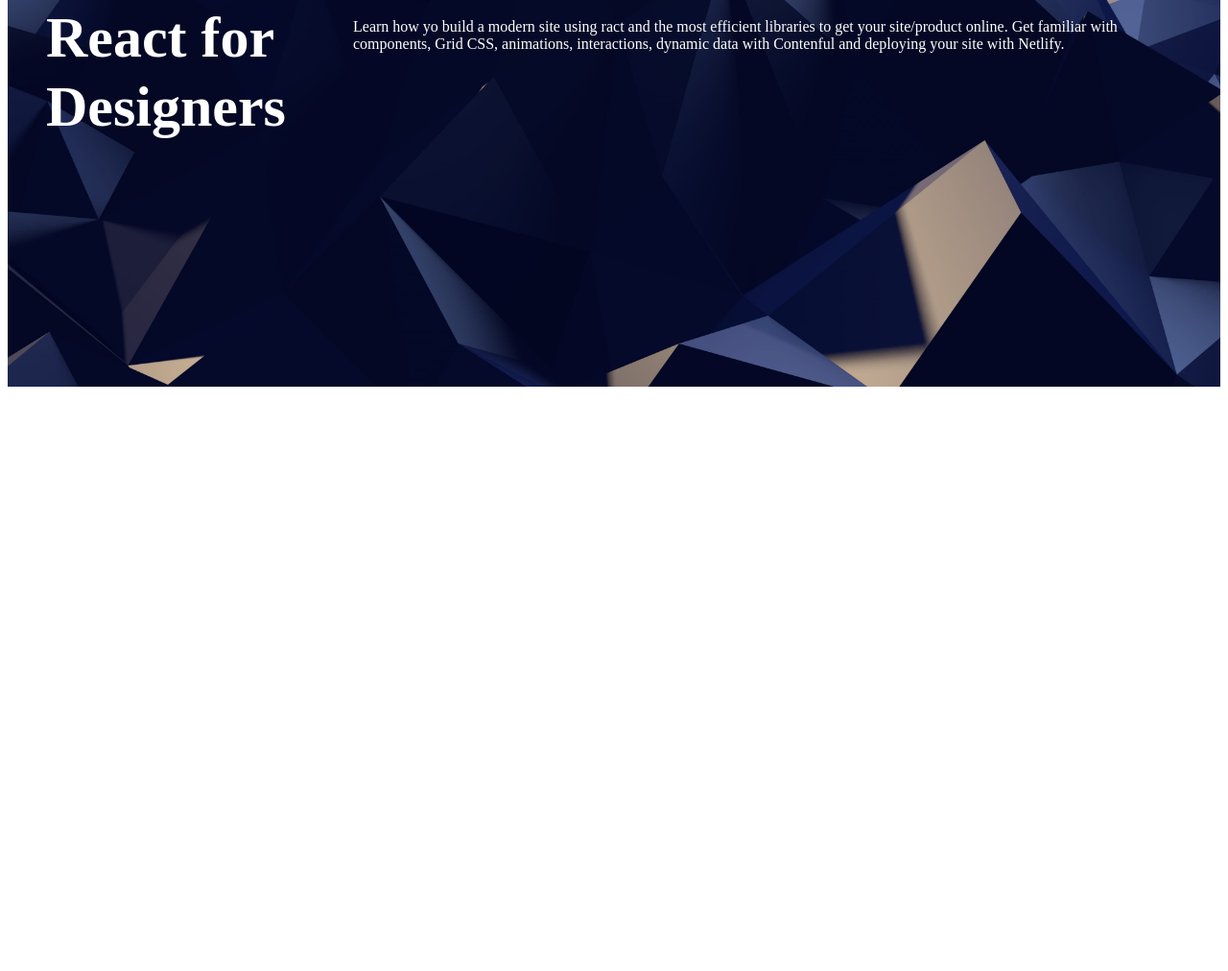
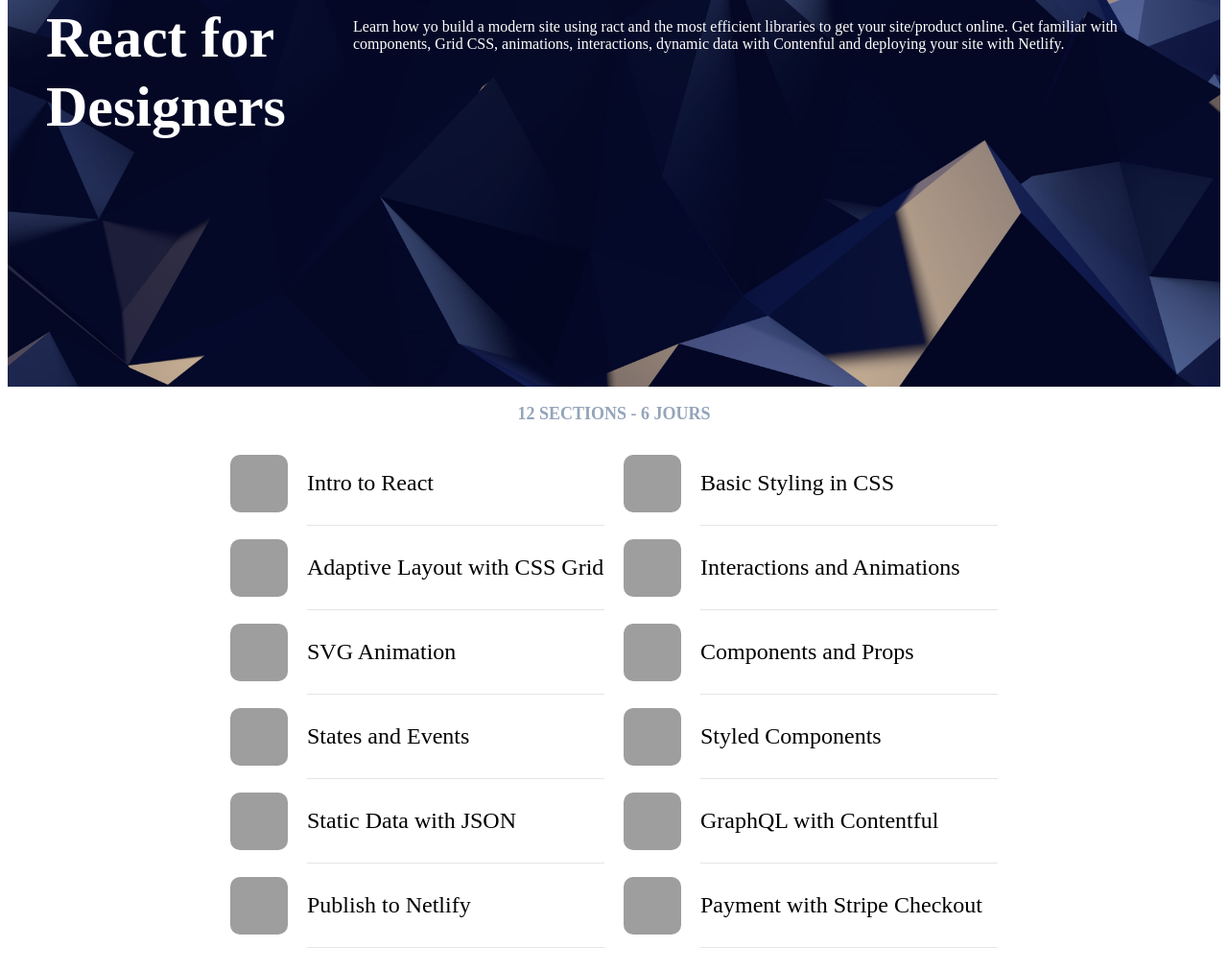
Before and after one commit to YinHoChong/my-react-app, a Gatsby site: page / in a window 1280 px wide. Shown: the part 2143-3155 px from the top of the page at 96% size. Before the commit the page ends 2554 px from the top, so only its background shows below. Built offline with nearby package versions, Linux system fonts and the light colour scheme; Gatsby itself is replaced by a stand-in of ours; grey boxes are pictures that could not be loaded.

Commit message:
09_Static Data with JSON_Sector clear

```diff
--- /dev/null
+++ b/src/components/Cell.js
@@ -0,0 +1,33 @@
+import React from 'react'
+import styled from 'styled-components'
+
+const CellGroup = styled.div`
+    display: grid;
+    grid-template-columns: 60px auto;
+    grid-gap: 20px;
+    align-items: center;
+`
+
+const CellImage = styled.div`
+    width: 60px;
+    height: 60px;
+    background: black;
+    border-radius: 10px;
+    background-image: url(${props => props.image});
+    background-size: 60px;
+`
+
+const CellTitle = styled.div`
+    font-size: 24px;
+    border-bottom: 1px solid rgba(0,0,0,0.1);
+    padding: 30px 0;
+`
+
+const Cell = props => (
+    <CellGroup>
+        <CellImage image={props.image}></CellImage>
+        <CellTitle>{props.title}</CellTitle>
+    </CellGroup>
+)
+
+export default Cell
--- a/src/pages/index.js
+++ b/src/pages/index.js
@@ -3,6 +3,30 @@ import Link from 'gatsby-link'
 import Card from '../components/Card';
 import Section from '../components/Section';
 import Wave from '../components/Wave';
+import staticdata from '../../staticdata.json'
+import Cell from '../components/Cell';
+import styled from 'styled-components'
+
+const SectionCaption = styled.p`
+  font-weight: 600;
+  font-size: 18px;
+  text-transform: uppercase;
+  color: #94A4BA;
+  text-align: center;
+`
+
+const SectionCellGroup = styled.div`
+  max-width: 800px;
+  margin: 0 auto 100px;
+  display: grid;
+  grid-template-columns: repeat(2, 1fr);
+  grid-column-gap: 20px;
+  padding: 0 20px;
+
+  @media (max-width: 800px) {
+    grid-template-columns: repeat(1, 1fr);
+  }
+`
 
 const IndexPage = () => (
   <div>
@@ -57,6 +81,15 @@ const IndexPage = () => (
       title="React for Designers"
       text="Learn how yo build a modern site using ract and the most efficient libraries to get your site/product online. Get familiar with components, Grid CSS, animations, interactions, dynamic data with Contenful and deploying your site with Netlify."
     />
+
+    <SectionCaption>12 sections - 6 jours </SectionCaption>
+    <SectionCellGroup>
+      {staticdata.cells.map(cell => (
+        <Cell
+          title={cell.title}
+          image={cell.image}/>
+      ))}
+    </SectionCellGroup>
   </div>
 )
 
--- /dev/null
+++ b/staticdata.json
@@ -0,0 +1,52 @@
+{
+    "cells": [
+		{
+			"title": "Intro to React",
+			"image": "https://cl.ly/1U1F170x3D0L/download/logo-react-small.png"
+		},
+		{
+			"title": "Basic Styling in CSS",
+			"image": "https://cl.ly/1U1F170x3D0L/download/logo-react-small.png"
+		},
+		{
+			"title": "Adaptive Layout with CSS Grid",
+			"image": "https://cl.ly/1U1F170x3D0L/download/logo-react-small.png"
+		},
+		{
+			"title": "Interactions and Animations",
+			"image": "https://cl.ly/1U1F170x3D0L/download/logo-react-small.png"
+		},
+		{
+			"title": "SVG Animation",
+			"image": "https://cl.ly/1U1F170x3D0L/download/logo-react-small.png"
+		},
+		{
+			"title": "Components and Props",
+			"image": "https://cl.ly/1U1F170x3D0L/download/logo-react-small.png"
+		},
+		{
+			"title": "States and Events",
+			"image": "https://cl.ly/1U1F170x3D0L/download/logo-react-small.png"
+		},
+		{
+			"title": "Styled Components",
+			"image": "https://cl.ly/1U1F170x3D0L/download/logo-react-small.png"
+		},
+		{
+			"title": "Static Data with JSON",
+			"image": "https://cl.ly/1U1F170x3D0L/download/logo-react-small.png"
+		},
+		{
+			"title": "GraphQL with Contentful",
+			"image": "https://cl.ly/1U1F170x3D0L/download/logo-react-small.png"
+		},
+		{
+			"title": "Publish to Netlify",
+			"image": "https://cl.ly/1U1F170x3D0L/download/logo-react-small.png"
+		},
+		{
+			"title": "Payment with Stripe Checkout",
+			"image": "https://cl.ly/1U1F170x3D0L/download/logo-react-small.png"
+		}
+    ]
+}
```
